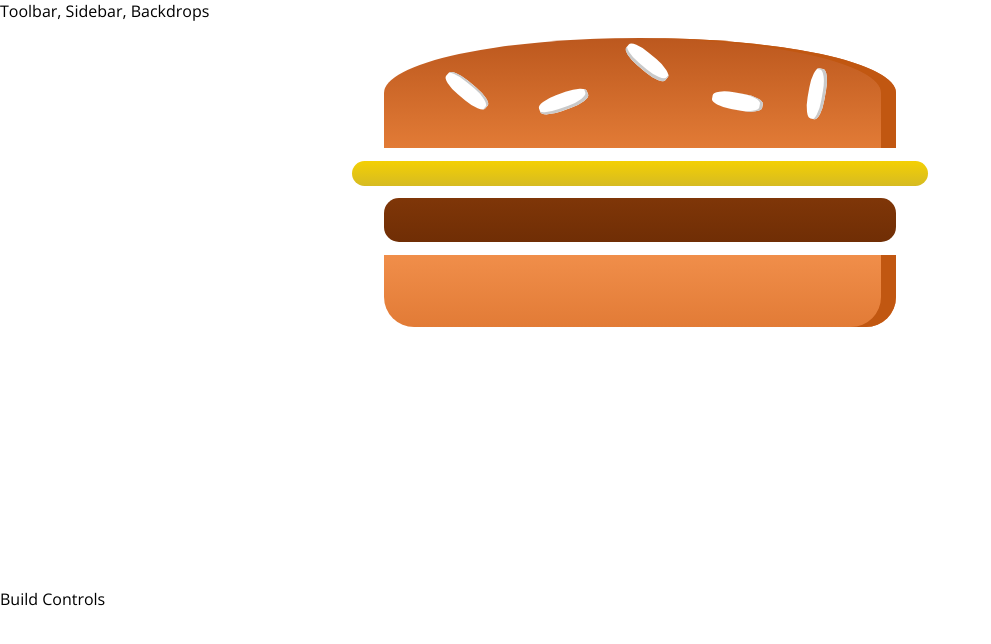
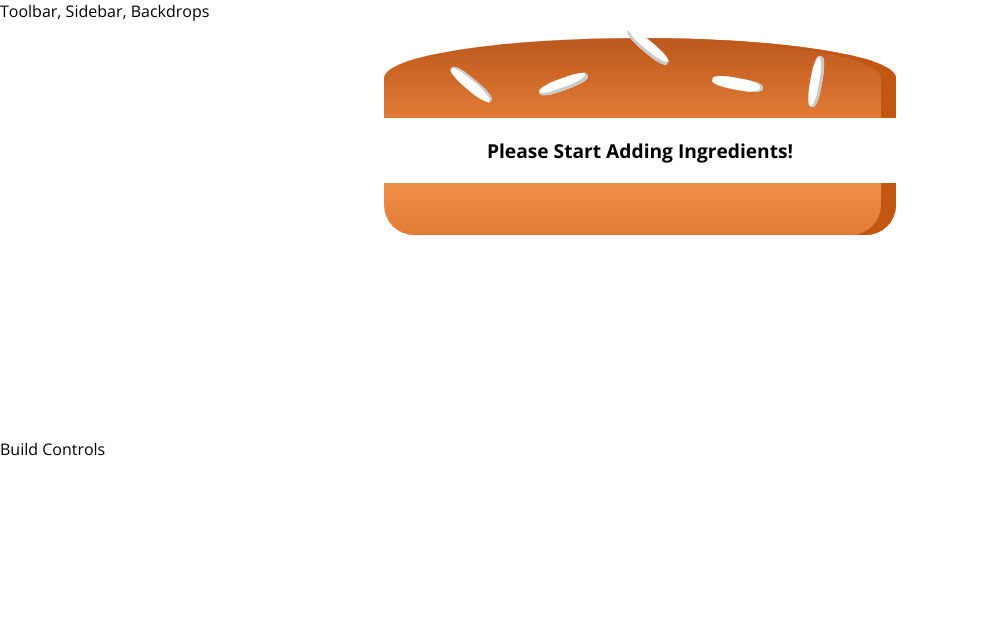
Before and after one commit to anshumantsagar/burger-builder-react, a React app: page / in a window 1280 px wide. Shown: the top 644 px of the page, without its empty margins (0-991 px from the left). Built offline with nearby package versions, Linux system fonts and the light colour scheme.

Commit message:
ingredient dynamic control

```diff
--- a/src/components/Burger/Burger.css
+++ b/src/components/Burger/Burger.css
@@ -1,14 +1,13 @@
 .Burger{
-    margin-top: 10px;
     width: 50%;
     margin: auto;
-    height: 550px;
+    height: 400px;
     /* overflow: scroll; */
     text-align: center;
     font-weight: bold;
     font-size: 1.2rem;
 }
-/*
+
 @media (min-widht:1000px) and (min-height:700px) {
     .Burger{
         width: 700px;
@@ -28,4 +27,4 @@
         width: 350px;
         height: 300px;
     }
-} */
+}
--- a/src/components/Burger/Burger.js
+++ b/src/components/Burger/Burger.js
@@ -5,13 +5,23 @@
 //components
 import BurgerIngredient from './BurgerIngredient/BurgerIngredient';
 
-
 const burger = (props) => {
+    let transformedIngredients = Object.keys(props.ingredients)
+        .map(igKey => {
+            return [...Array(props.ingredients[igKey])].map((_,i)=>{
+                return <BurgerIngredient key={igKey + i} type={igKey}/>;
+            })
+        })
+        .reduce((arr, el) => {
+            return arr.concat(el)
+        }, []);
+    if(transformedIngredients.length === 0){
+        transformedIngredients = <p>Please Start Adding Ingredients!</p>
+    }
     return(
         <div className={classes.Burger}>
             <BurgerIngredient type='bread-top'/>
-            <BurgerIngredient type='cheese'/>
-            <BurgerIngredient type='meat'/>
+            {transformedIngredients}
             <BurgerIngredient type='bread-bottom'/>
         </div>
     );
--- a/src/containers/BurgerBuilder/BurgerBuilder.js
+++ b/src/containers/BurgerBuilder/BurgerBuilder.js
@@ -5,10 +5,24 @@
 import Burger from '../../components/Burger/Burger'
 
 class BurgerBuilder extends React.Component {
+    // constructor(props){
+    //     super(props)
+    //     this.state = {
+
+    //     }
+    // }
+    state = {
+        ingredients:{
+            salad:0,
+            bacon:0,
+            cheese:0,
+            meat:0
+        }
+    }
     render () {
         return(
             <Aux>
-                <Burger></Burger>
+                <Burger ingredients={this.state.ingredients}></Burger>
                 <div>Build Controls</div>
             </Aux>
         );
```
Also changed, not shown: src/components/Burger/BuildControls/BuildControl/BuildControl.css (added, +56 -0 lines), src/components/Burger/BuildControls/BuildControl/BuildControl.js (added, +14 -0 lines), src/components/Burger/BuildControls/BuildControls.css (added, +10 -0 lines), src/components/Burger/BuildControls/BuildControls.js (added, +7 -0 lines).
